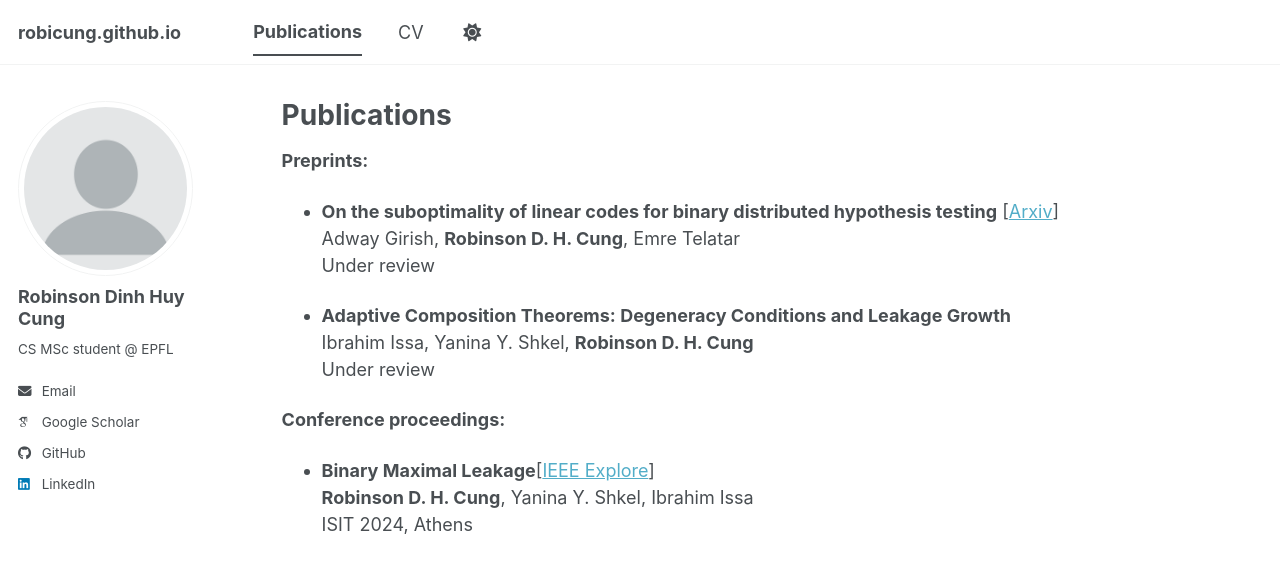
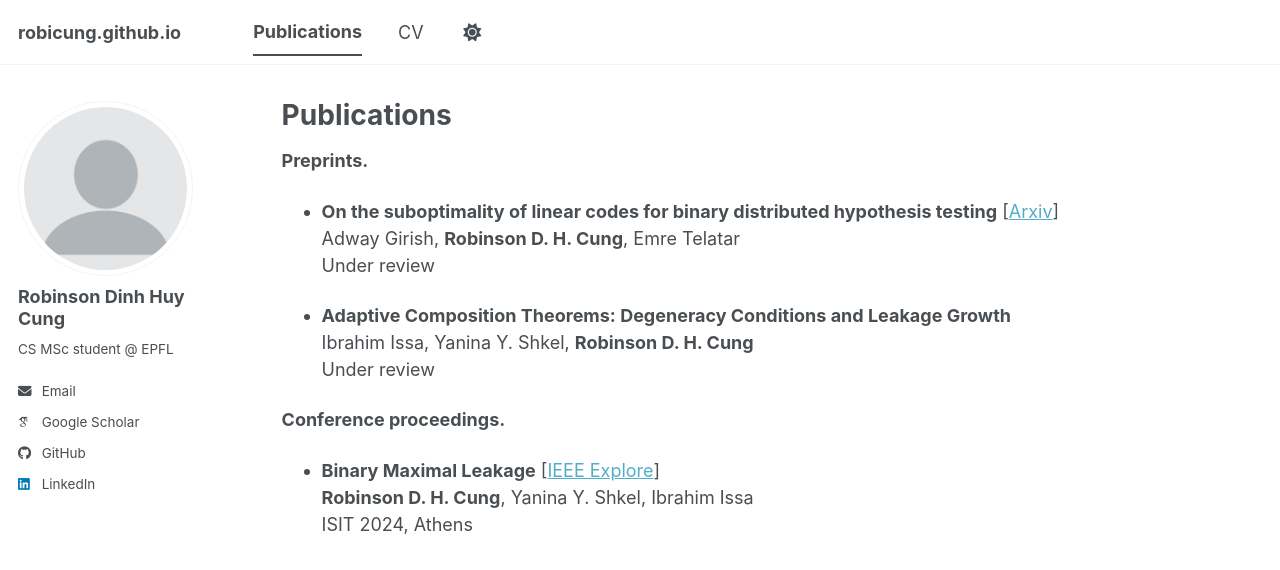
Before and after one commit to robicung/robicung.github.io, a Jekyll site: the page built from _pages/publications.md, in a window 1280 px wide. Shown: the top 570 px of the page. Built offline with Jekyll 4.4.1, drawn with Linux system fonts in a browser that asks for light colours; some web fonts are replaced; a script bundle is joined from its source files by our own code; library files that are not in the unit come from our copies.

```diff
--- a/_pages/publications.md
+++ b/_pages/publications.md
@@ -5,12 +5,12 @@ permalink: /publications/
 author_profile: true
 ---
 
-**Preprints:**
+**Preprints.**
 
 - **On the suboptimality of linear codes for binary distributed hypothesis testing** [[Arxiv](https://arxiv.org/abs/2601.10526)]<br>Adway Girish, **Robinson D. H. Cung**, Emre Telatar<br>Under review
 
 - **Adaptive Composition Theorems: Degeneracy Conditions and Leakage Growth**<br>Ibrahim Issa, Yanina Y. Shkel, **Robinson D. H. Cung**<br>Under review
 
-**Conference proceedings:**
+**Conference proceedings.**
 
-- **Binary Maximal Leakage**[[IEEE Explore](https://ieeexplore.ieee.org/document/10619387)]<br>**Robinson D. H. Cung**, Yanina Y. Shkel, Ibrahim Issa<br>ISIT 2024, Athens
+- **Binary Maximal Leakage** [[IEEE Explore](https://ieeexplore.ieee.org/document/10619387)]<br>**Robinson D. H. Cung**, Yanina Y. Shkel, Ibrahim Issa<br>ISIT 2024, Athens
```
